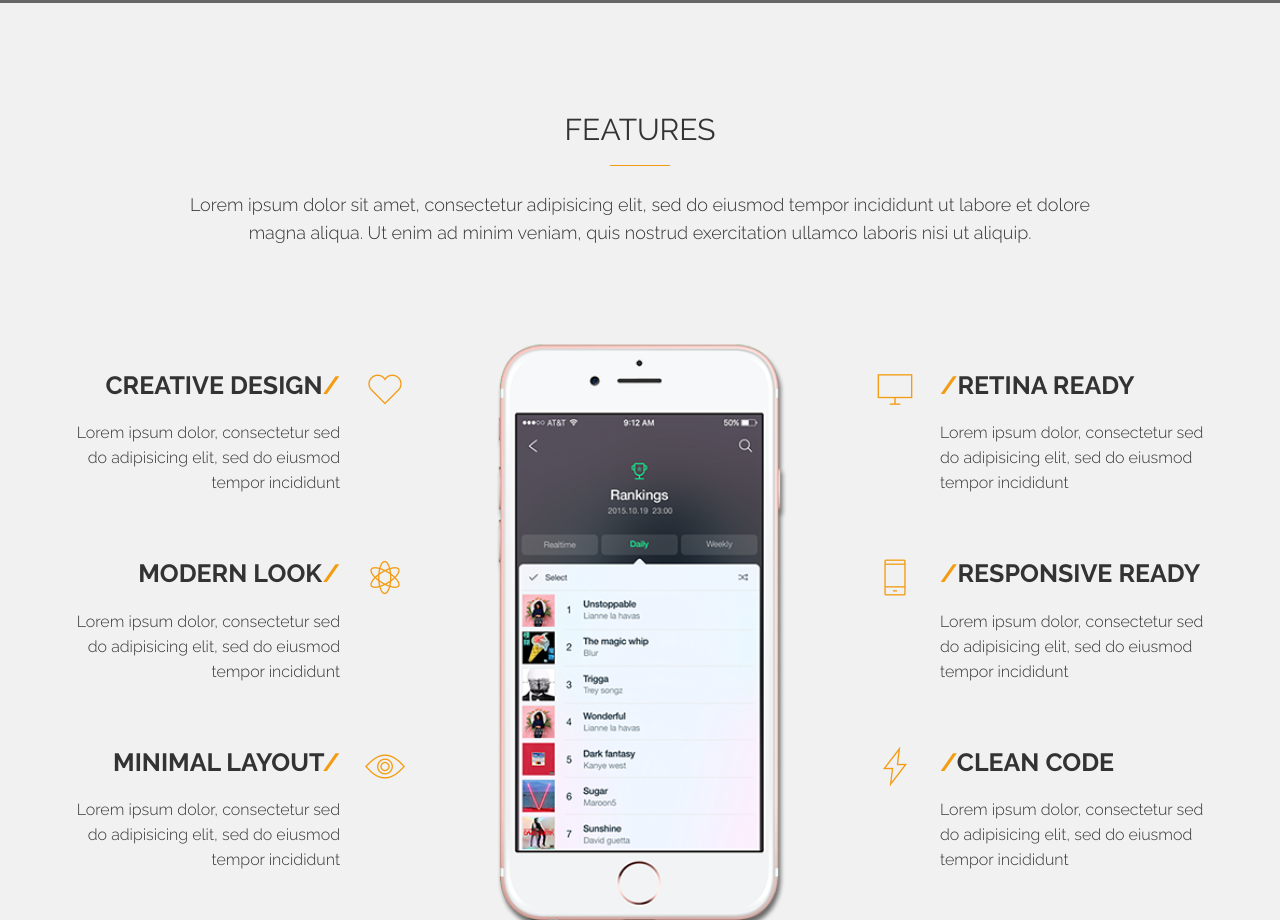
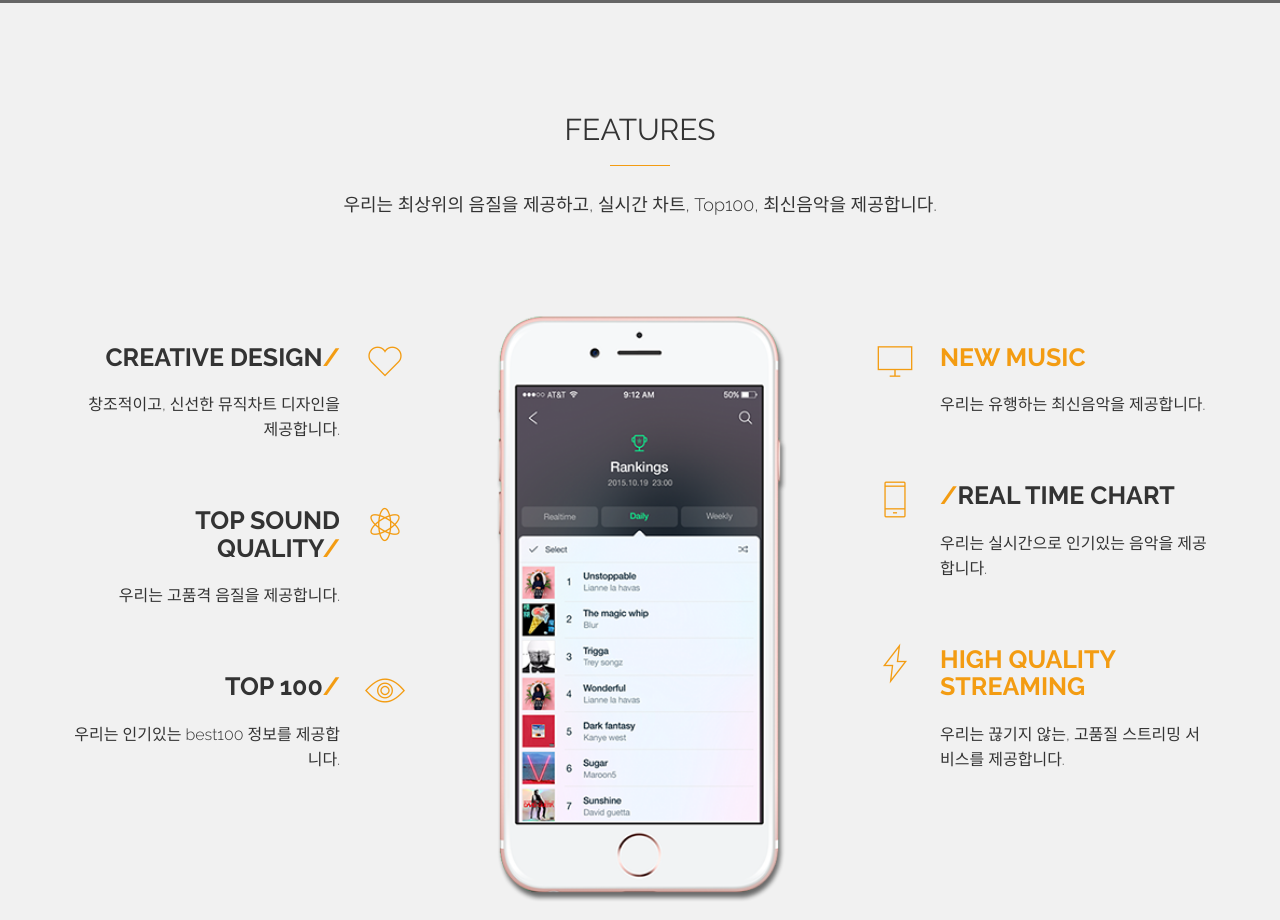
Before and after one commit to hpk23/S.W_project, a plain HTML site: page Wep_bsj/wep_bsj/index.html in a window 1280 px wide. Shown: the part 2955-3875 px from the top of the page. Drawn offline with Linux system fonts and the light colour scheme; animation ran at ten frames a second; files whose address does not match are found by name.

Commit message:
FEATURES Revision

```diff
--- a/Wep_bsj/wep_bsj/index.html
+++ b/Wep_bsj/wep_bsj/index.html
@@ -331,7 +331,7 @@
                     <!-- FEATURES SECTION TITLE -->
                     <div class="section_title wow fadeIn" data-wow-duration="1s">
                         <h2>Features</h2>
-                        <p>Lorem ipsum dolor sit amet, consectetur adipisicing elit, sed do eiusmod tempor incididunt ut labore et dolore magna aliqua. Ut enim ad minim veniam, quis nostrud exercitation ullamco laboris nisi ut aliquip.</p>
+                        <p>우리는 최상위의 음질을 제공하고, 실시간 차트, Top100, 최신음악을 제공합니다.  </p>
                     </div>
                     <!-- END FEATURES SECTION TITLE -->
                 </div>
@@ -350,7 +350,7 @@
 
                             <!-- FEATURE HEADING AND DESCRIPTION -->
                             <h3>Creative Design<span>/</span></h3>
-                            <p>Lorem ipsum dolor, consectetur sed do adipisicing elit, sed do eiusmod tempor incididunt</p>
+                            <p>창조적이고, 신선한 뮤직차트 디자인을 제공합니다. </p>
                         </div>
 
                         <!-- END SINGLE FEATURE -->
@@ -362,8 +362,8 @@
                             <div><span class="pe-7s-science"></span></div>
 
                             <!-- FEATURE HEADING AND DESCRIPTION -->
-                            <h3>Modern Look<span>/</span></h3>
-                            <p>Lorem ipsum dolor, consectetur sed do adipisicing elit, sed do eiusmod tempor incididunt</p>
+                            <h3>Top sound quality<span>/</span></h3>
+                            <p>우리는 고품격 음질을 제공합니다.</p>
                         </div>
                         <!-- END SINGLE FEATURE -->
 
@@ -374,8 +374,8 @@
                             <div><span class="pe-7s-look"></span></div>
 
                             <!-- FEATURE HEADING AND DESCRIPTION -->
-                            <h3>Minimal Layout<span>/</span></h3>
-                            <p>Lorem ipsum dolor, consectetur sed do adipisicing elit, sed do eiusmod tempor incididunt</p>
+                            <h3>Top 100<span>/</span></h3>
+                            <p>우리는 인기있는 best100 정보를 제공합니다. </p>
                         </div>
                         <!-- END SINGLE FEATURE -->
 
@@ -394,8 +394,8 @@
                             <div><span class="pe-7s-monitor"></span></div>
 
                             <!-- FEATURE HEADING AND DESCRIPTION -->
-                            <h3><span>/</span>Retina ready</h3>
-                            <p>Lorem ipsum dolor, consectetur sed do adipisicing elit, sed do eiusmod tempor incididunt</p>
+                            <h3><span>New Music</span></h3>
+                            <p>우리는 유행하는 최신음악을 제공합니다.</p>
                         </div>
                         <!-- END SINGLE FEATURE -->
 
@@ -406,8 +406,8 @@
                             <div><span class="pe-7s-phone"></span></div>
 
                             <!-- FEATURE HEADING AND DESCRIPTION -->
-                            <h3><span>/</span>Responsive Ready</h3>
-                            <p>Lorem ipsum dolor, consectetur sed do adipisicing elit, sed do eiusmod tempor incididunt</p>
+                            <h3><span>/</span>Real Time Chart</h3>
+                            <p>우리는 실시간으로 인기있는 음악을 제공합니다. </p>
                         </div>
                         <!-- END SINGLE FEATURE -->
 
@@ -418,8 +418,8 @@
                             <div><span class="pe-7s-gleam"></span></div>
 
                             <!-- FEATURE HEADING AND DESCRIPTION -->
-                            <h3><span>/</span>Clean Code</h3>
-                            <p>Lorem ipsum dolor, consectetur sed do adipisicing elit, sed do eiusmod tempor incididunt</p>
+                            <h3><span>High quality Streaming</span></h3>
+                            <p>우리는 끊기지 않는, 고품질 스트리밍 서비스를 제공합니다.</p>
                         </div>
                         <!-- END SINGLE FEATURE -->
                     </div>
@@ -428,6 +428,7 @@
         </div>
     </section>
     <!-- END FEATURES SECTION -->
+
 
 
 
```
